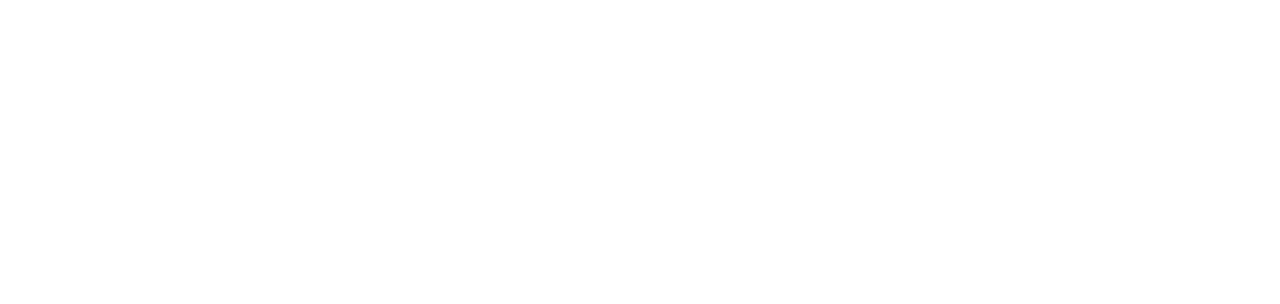
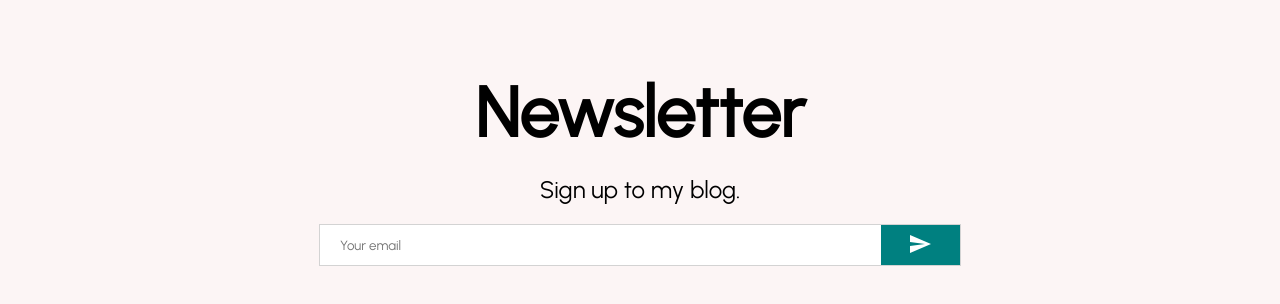
Before and after one commit to alextebbitt/React-frontend-ecommerce, a React (Create React App) app: page / in a window 1280 px wide. Shown: the part 2338-2642 px from the top of the page. Before the commit the page ends 2256 px from the top, so only its background shows below. Built offline with nearby package versions, Linux system fonts and the light colour scheme.

Commit message:
newsletter

```diff
--- /dev/null
+++ b/src/components/Newsletter.jsx
@@ -0,0 +1,57 @@
+import { Send } from "@mui/icons-material";
+import styled from "styled-components";
+
+const Container = styled.div`
+  height: 60vh;
+  background-color: #fcf5f5;
+  display: flex;
+  align-items: center;
+  justify-content: center;
+  flex-direction: column;
+`;
+const Title = styled.h1`
+  font-size: 70px;
+  margin: 20px;
+`;
+const Description = styled.div`
+  font-size: 24px;
+  font-weight: 300;
+  margin-bottom: 20px;
+`;
+const InputContainer = styled.div`
+width: 50%;
+height: 40px;
+background-color: white;
+display: flex;
+justify-content: space-between;
+border: 1px solid lightgray;
+`;
+
+const Input = styled.input`
+border: none;
+flex: 8;
+padding-left: 20px
+`;
+
+const Button = styled.button`
+flex: 1;
+border: none;
+background-color: teal;
+color: white;`;
+
+const Newsletter = () => {
+  return (
+    <Container>
+      <Title>Newsletter</Title>
+      <Description>Sign up to my blog.</Description>
+      <InputContainer>
+        <Input placeholder="Your email" />
+        <Button>
+          <Send />
+        </Button>
+      </InputContainer>
+    </Container>
+  );
+};
+
+export default Newsletter;
--- a/src/pages/Home.jsx
+++ b/src/pages/Home.jsx
@@ -2,6 +2,7 @@
 import Announcement from "../components/Announcement";
 import Categories from "../components/Categories";
 import Navbar from "../components/Navbar";
+import Newsletter from "../components/Newsletter";
 import {Products}  from "../components/Products";
 import Slider from "../components/Slider";
 
@@ -13,6 +14,7 @@
       <Slider/>
       <Categories/>
       <Products/>
+      <Newsletter/>
     </div>
   );
 };
```
